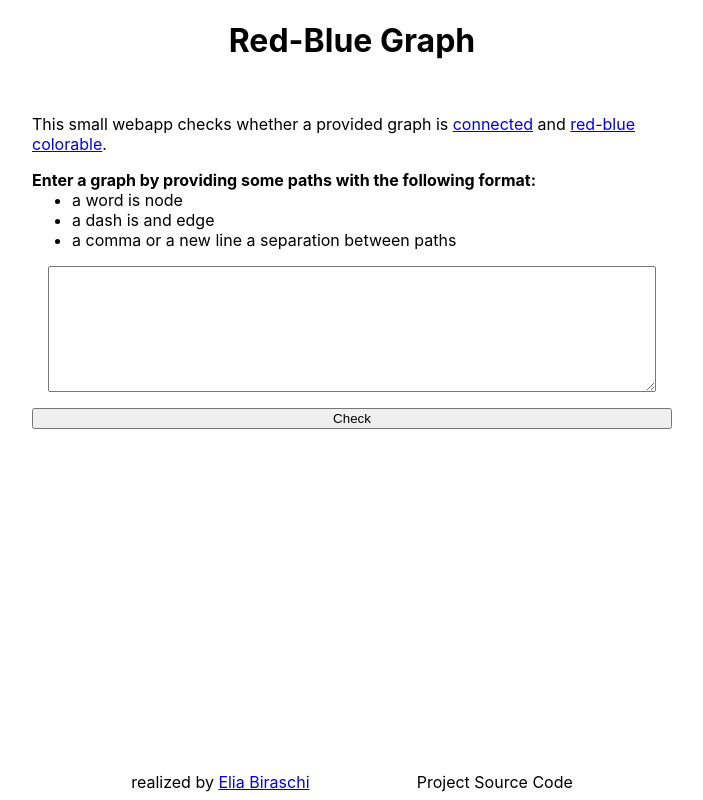
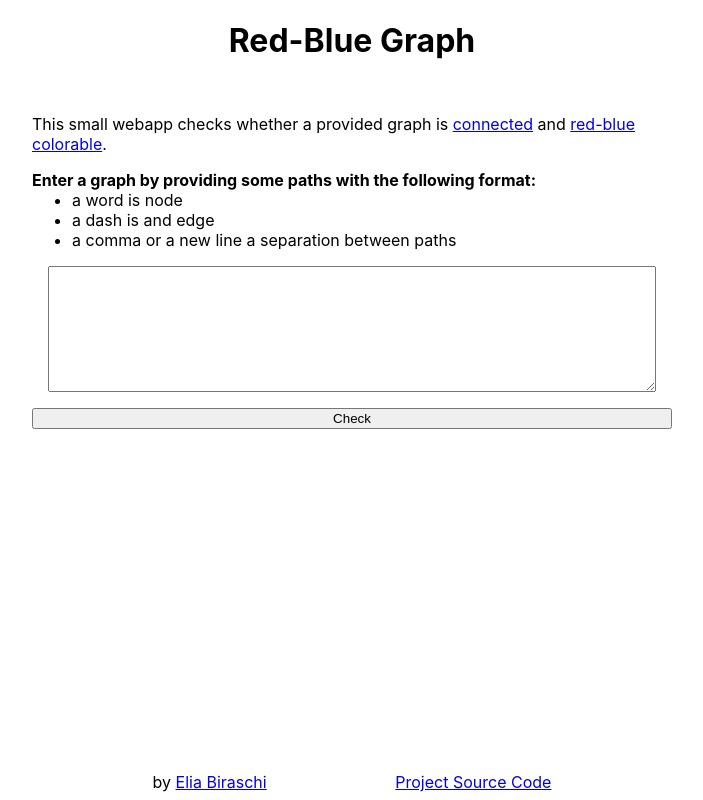
Before and after one commit to eliabiraschi/red-blue-graph, a React (Create React App) app: page / in a window 1280 px wide. Shown: the whole page, without its empty margins (288-991 px from the left). Built offline with nearby package versions, Linux system fonts and the light colour scheme.

Commit message:
feat: updated footer content
- added link to project source code on github

```diff
--- a/src/Containers/Layout/Layout.tsx
+++ b/src/Containers/Layout/Layout.tsx
@@ -14,8 +14,8 @@ function Layout(props: Props) {
 		</header>
 		<main className="App">{ props.children }</main>
 		<footer>
-			<div>realized by <ExternalLink href="https://www.elia.dev/">Elia Biraschi</ExternalLink></div>
-			<div>Project Source Code</div>
+			<span>by <ExternalLink href="https://www.elia.dev/">Elia Biraschi</ExternalLink></span>
+			<ExternalLink href="https://github.com/eliabiraschi/red-blue-graph">Project Source Code</ExternalLink>
 		</footer>
 	</>);
 }
```
